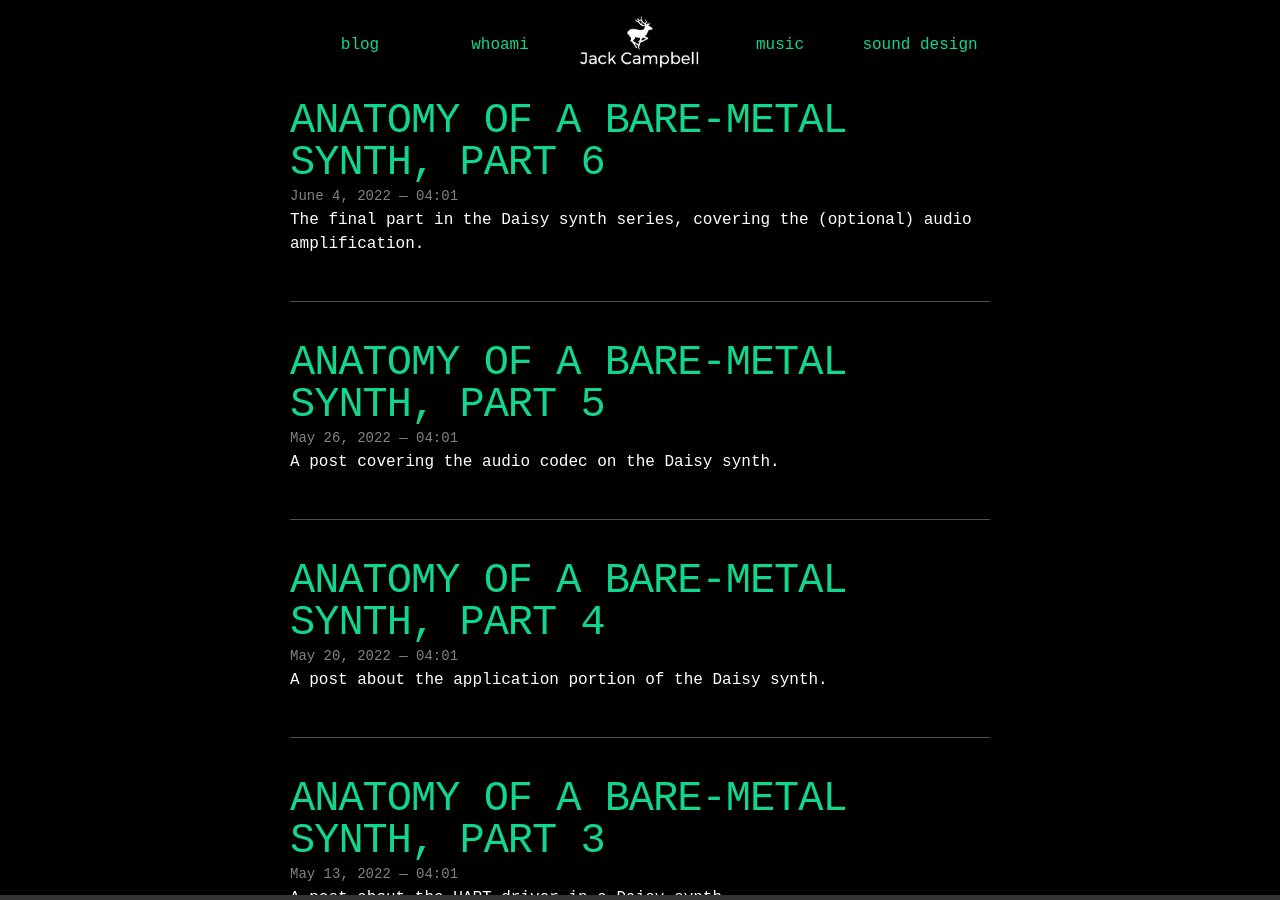
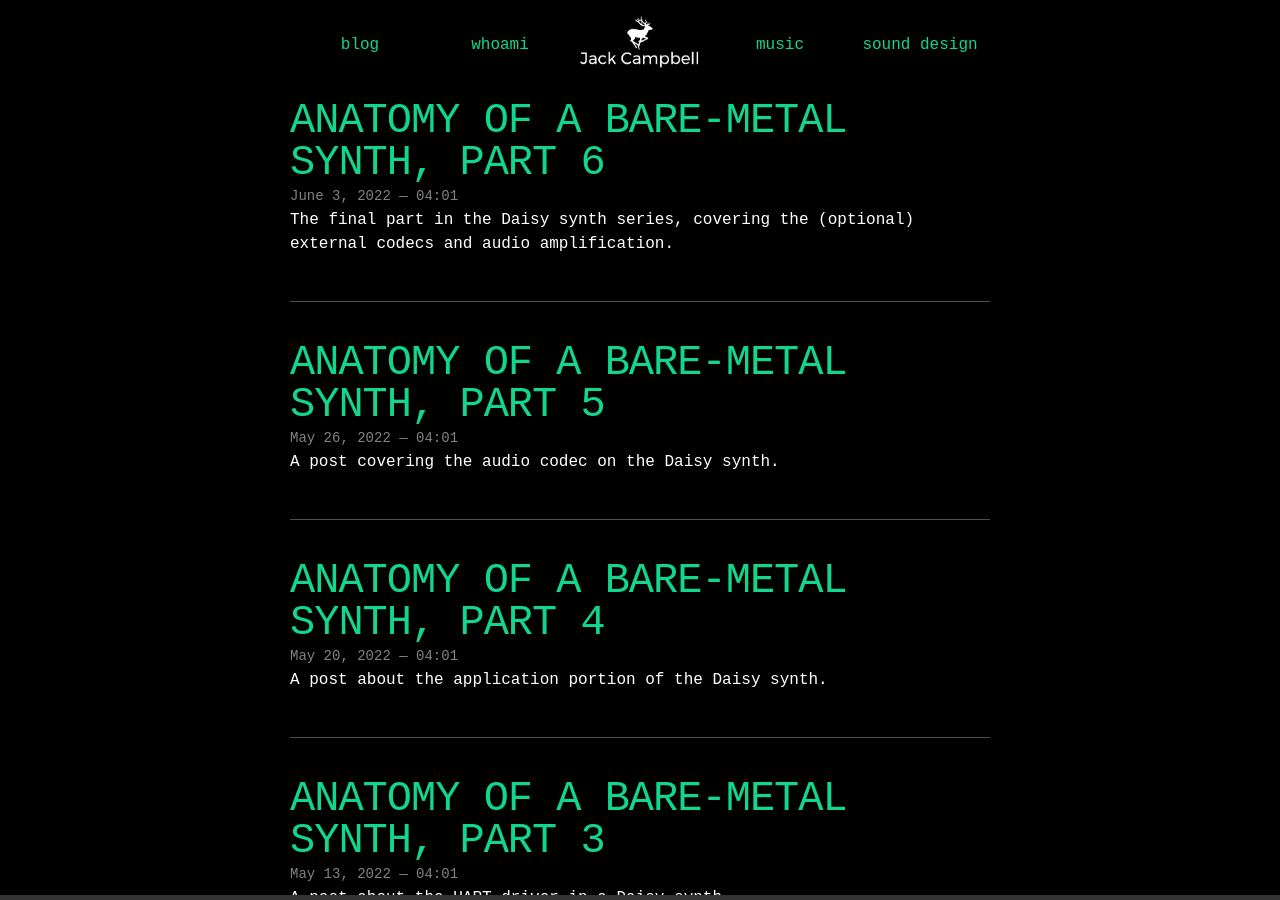
Before and after one commit to jcampbellcodes/jcampbellcodes_og.github.io, a Jekyll site: the page built from blog.md, in a window 1280 px wide and 900 px high. Built offline with Jekyll 4.4.1, drawn with Linux system fonts in a browser that asks for light colours; nearby versions of some CDN libraries.

Commit message:
last bare metal post

```diff
--- a/_posts/2022-06-04-anatomyofabaremetalsynth_part6.markdown
+++ b/_posts/2022-06-03-anatomyofabaremetalsynth_part6.markdown
@@ -1,11 +1,11 @@
 ---
 layout: post
 title: ANATOMY OF A BARE-METAL SYNTH, PART 6
-date: 2022-06-04 04:01:00
-description: The final part in the Daisy synth series, covering the (optional) audio amplification.
+date: 2022-06-03 04:01:00
+description: The final part in the Daisy synth series, covering the (optional) external codecs and audio amplification.
 ---
 
-This is the final part in a series about a bare metal synth. See [the previous post](/2022/05/28/anatomyofabaremetalsynth_part5.html) for info needed here.
+This is the final part in a series about a bare metal synth. See [the previous post](/2022/05/26/anatomyofabaremetalsynth_part5.html) for info needed here.
 
 We last discussed how audio makes it from our program to the serial audio interface. Next up is the following portion of the flow diagram, where the SAI exposes that audio as I2S data
 available on a series of pins we can hook up to.
```
